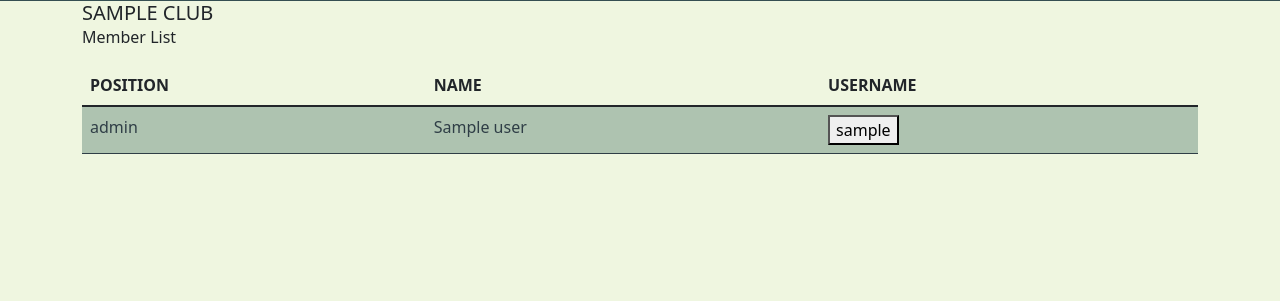
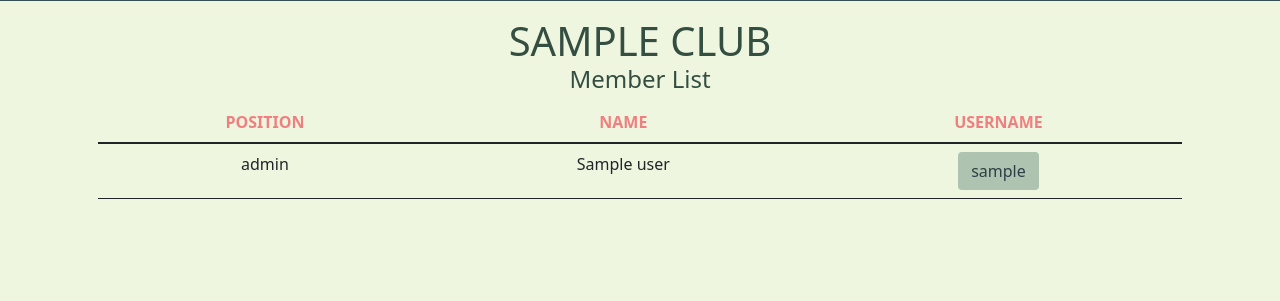
Before and after one commit to hihi-itsann/SEG_Major_Group, a Django app: template bookclubs/templates/member_list.html in a window 1280 px wide. Shown: the part 55-356 px from the top of the page. Run offline with Django 3.2, Linux system fonts and the light colour scheme; the template is opened without the code that fills it: most values are stand-ins (such as "Sample title", 1, 10 or a date in 2020); some libraries are stand-ins or nearby versions.

Commit message:
memberlist basic finished linking left

```diff
--- a/bookclubs/templates/member_list.html
+++ b/bookclubs/templates/member_list.html
@@ -2,33 +2,36 @@
 {% block title %}
 | Member List
 {% endblock %}
-
 {% block content %}
 <div class="container">
-  <h5 class="card-title text-uppercase mb-0">{{ club.club_name }}</h5>
-  <p>Member List</p>
+  <div class ="row">
+    <div class="col-md-12">
+      <div class="card text-center" style="border:none">
+        <div class="card-body" style="background-color:#EFF6E0; border:none;">
+          <h1 class="card-title text-uppercase mb-0" style="color:#344E41">{{ club.club_name }}</h1>
+            <h4 style="color:#344E41">Member List</h4>
             {% if is_owner %}
-    <p>You are owner!</p>
+              <p style="color:#f4978e">You are owner!</p>
             {% endif %}
             <table class="table no-wrap user-table mb-0" style="background-color:#EFF6E0; border:none;">
               <thead>
                 <tr>
-        <th scope="col" class="border-0 text-uppercase font-medium">Position</th>
-        <th scope="col" class="border-0 text-uppercase font-medium">Name</th>
-        <th scope="col" class="border-0 text-uppercase font-medium">Username</th>
-        {% if owner %}
-          <th scope="col" class="border-0 text-uppercase font-medium">Manage</th>
+                  <th scope="col" class="border-0 text-uppercase font-medium" style="color:#f08080">Position</th>
+                  <th scope="col" class="border-0 text-uppercase font-medium" style="color:#f08080">Name</th>
+                  <th scope="col" class="border-0 text-uppercase font-medium" style="color:#f08080">Username</th>
+                  {% if is_owner %}
+                    <th scope="col" class="border-0 text-uppercase font-medium" style="color:#f08080">Manage</th>
                   {% endif %}
                 </tr>
               </thread>
               <tbody>
                 {% for role in roles %}
-        <tr class="btn-normal">
+                  <tr>
                     <td>{{ role.club_role }}</td>
                     <td name="a">{{ role.user }}</td>
                     <td>
                       <!-- Trigger/Open The Modal -->
-            <button id="{{role.user.full_name}}" class="myBtn">{{role.user.username}}</button>
+                      <div id="{{role.user.full_name}}" class="myBtn btn btn-normal">{{role.user.username}}</div>
                       <!-- The Modal -->
                       <div id="{{role.user.club_role}}" class="modal">
                         <!-- Modal content -->
@@ -44,10 +47,25 @@
                         </div>
                       </div>
                     </td>
-        </tr>
+                    {% if is_owner %}
+                        <td>
+                          {% if is_moderator %}
+                          <button type="button" class="btn btn-normal">Tansfer Ownership</button>
+                          {% endif %}
+                          <button type="button" class="btn btn-normal">Demote</button>
+                          <button type="button" class="btn btn-normal">Ban</button>
+                          {% if is_ban %}
+                          <button type="button" class="btn btn-normal">Unban</button>
+                          {% endif %}
+                        </td>
+                    {% endif %}
                   {% endfor %}
               </tbody>
             </table>
+        </div>
+      </div>
+    </div>
+  </div>
 </div>
 <script>
     var modal = document.getElementsByClassName('modal');
```
Also changed, not shown: bookclubs/views.py (+7 -1 lines). Lines whose indentation alone changed are shown as unchanged.
